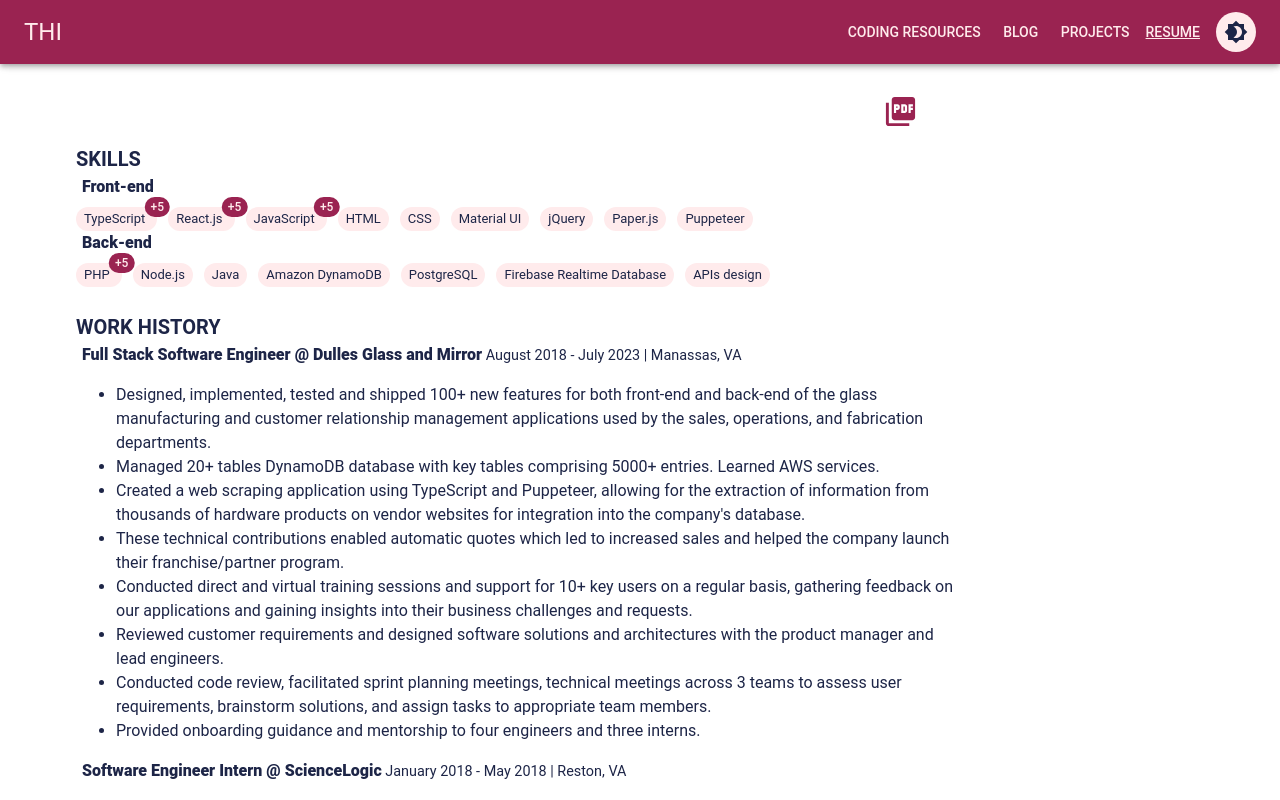
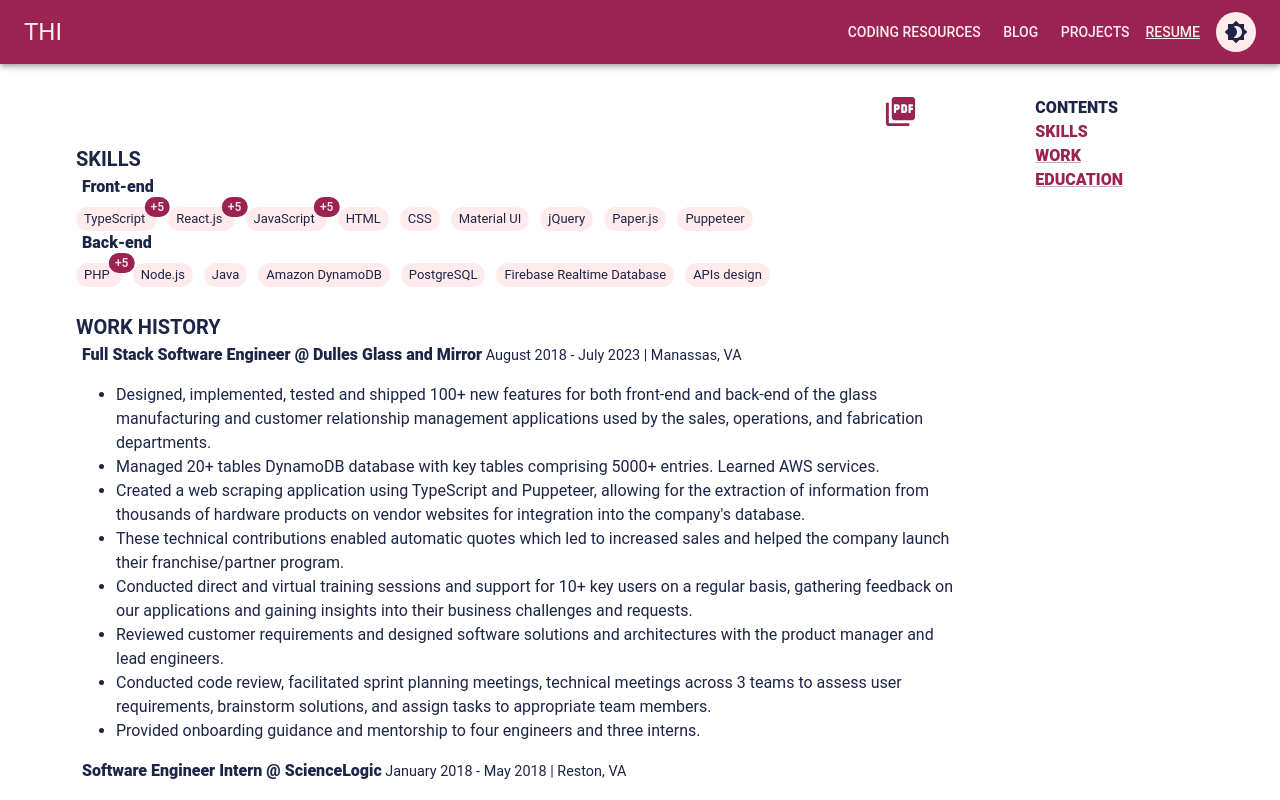
Before and after one commit to justthinguyen/justthinguyen.github.io, a React (Create React App) app: page /resume in a window 1280 px wide. Shown: the top 800 px of the page. Built offline with nearby package versions, Linux system fonts and the light colour scheme.

Commit message:
Add contents-nav, PlainLink

```diff
--- a/src/components/CustomizedMUI.tsx
+++ b/src/components/CustomizedMUI.tsx
@@ -37,6 +37,16 @@
 export const Subtitle = (ps: TypographyProps) => <Typography component='span' sx={SubtitleSX}>{ps.children}</Typography>
 export const Caption = (ps: TypographyProps) => <Typography component='span' sx={CaptionSX}>{ps.children}</Typography>
 
+export const PlainLinkSX = {
+    // color: 'primary',
+    'text-decoration': 'none',
+    ':hover': { 'text-decoration': 'none', 'font-size': 'larger' },
+}
+
+export const PlainLink = (ps: LinkProps) => <Link sx={PlainLinkSX} href={ps.href}>{ps.children}</Link>
+
+
+
 export const MediaButton = (ps: LinkProps) => (
     <Tooltip title={ps.title} placement="top">
         <IconButton sx={{
--- a/src/index.css
+++ b/src/index.css
@@ -23,10 +23,17 @@
 }
 
 .top-bar a.active,
-.nav-drawer a.active {
+.nav-drawer a.active,
+.contents-nav a.active {
     text-decoration: underline;
 }
 
 .top-bar {
     color: 'primary.contrastText',
 }
+
+.contents-nav {
+    top: 10%;
+    right: 0%;
+    position: fixed;
+}
--- a/src/pages/ResumePage.tsx
+++ b/src/pages/ResumePage.tsx
@@ -3,10 +3,9 @@
 import { fullName, ThiResume } from '../contents/MyInfo';
 import { ISkills, IWorkHistory, IEducationHistory, IResume } from '../types';
 import { insertLink } from '../utils';
-import { Caption, Subtitle, TextTooltip, TextStack, Title } from '../components/CustomizedMUI';
+import { Caption, PlainLink, Subtitle, TextTooltip, TextStack, Title } from '../components/CustomizedMUI';
 import PictureAsPdfIcon from '@mui/icons-material/PictureAsPdf';
 
-const pageName = 'Resume';
 interface ResumeProps {
     contents: IResume
 }
@@ -32,7 +31,7 @@
 
     return (
         <Box>
-            <Title>{title}</Title>
+            <Title id={title}>{title}</Title>
             {Object.keys(ps.skills).map(key =>
                 <div key={key}><Subtitle>{key}</Subtitle> {skillsStack(ps.skills[key])}</div>
             )}
@@ -56,7 +55,7 @@
     };
     return (
         <Box>
-            <Title>{title}</Title>
+            <Title id={title}>{title}</Title>
             {ps.workHistory.map(work => Work(work))}
         </Box>
     )
@@ -77,7 +76,7 @@
     };
     return (
         <Box>
-            <Title>{title}</Title>
+            <Title id={title}>{title}</Title>
             {ps.educationHistory.map(edu => Education(edu))}
         </Box>
     )
@@ -95,6 +94,8 @@
 }
 
 export default function ResumePage() {
+    const pageName = 'Resume';
+    const pageContents = ['skills', 'work', 'education'];
     return (
         <>
             <Helmet>
@@ -111,8 +112,12 @@
 
                     <Resume contents={ThiResume} />
                 </Grid>
-                <Grid item xs={0} md={2.5} lg={2.5} className='contents-nav' container  >
+                <Grid item xs={0} md={2.5} lg={2.5} className='contents-nav' container>
                     <Box component="nav">
+                        <Subtitle>CONTENTS</Subtitle><br />
+                        <Subtitle><PlainLink href='#skill'>SKILLS</PlainLink></Subtitle><br />
+                        <Subtitle><Link href='#work'>WORK</Link></Subtitle><br />
+                        <Subtitle><Link href='#education'>EDUCATION</Link></Subtitle><br />
                     </Box>
                 </Grid>
             </Grid>
```
